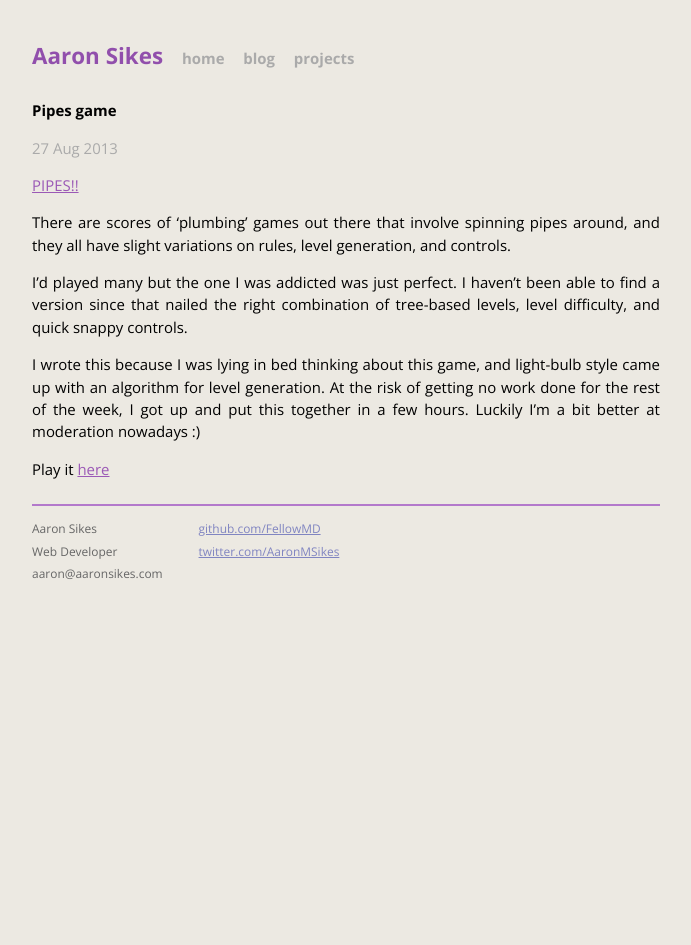
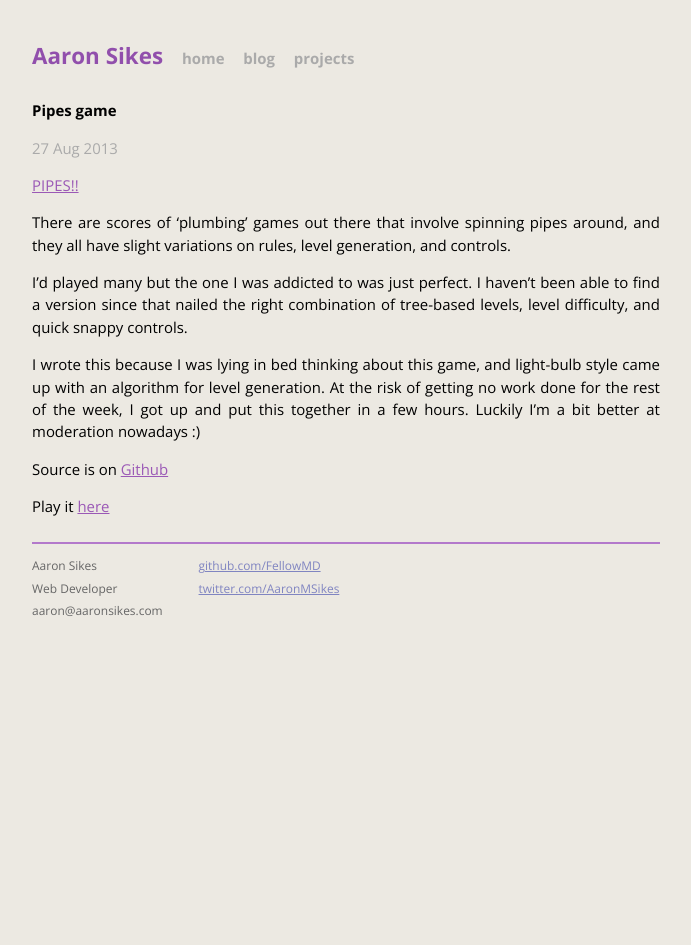
Before and after one commit to FellowMD/aaronsikes.com, a Jekyll site: the page built from _posts/2013-08-27-Pipes-game.md, in a window 1280 px wide. Shown: the whole page, without its empty margins (294-985 px from the left). Built offline with Jekyll 4.4.1, drawn with Linux system fonts in a browser that asks for light colours; Markdown is read by kramdown in place of the engine named in the settings.

Commit message:
added link to source on pipes post

```diff
--- a/_posts/2013-08-27-Pipes-game.md
+++ b/_posts/2013-08-27-Pipes-game.md
@@ -11,7 +11,7 @@ There are scores of 'plumbing' games out there that involve spinning
 pipes around, and they all have slight variations on rules, level
 generation, and controls.
 
-I'd played many but the one I was addicted was just perfect. I
+I'd played many but the one I was addicted to was just perfect. I
 haven't been able to find a version since that nailed the right
 combination of tree-based levels, level difficulty, and quick snappy
 controls.
@@ -22,4 +22,6 @@ the risk of getting no work done for the rest of the week, I got up
 and put this together in a few hours. Luckily I'm  a bit better at
 moderation nowadays :)
 
+Source is on [Github](http://github.com/fellowmd/pipes)
+
 Play it [here](/apps/pipes/)
```
